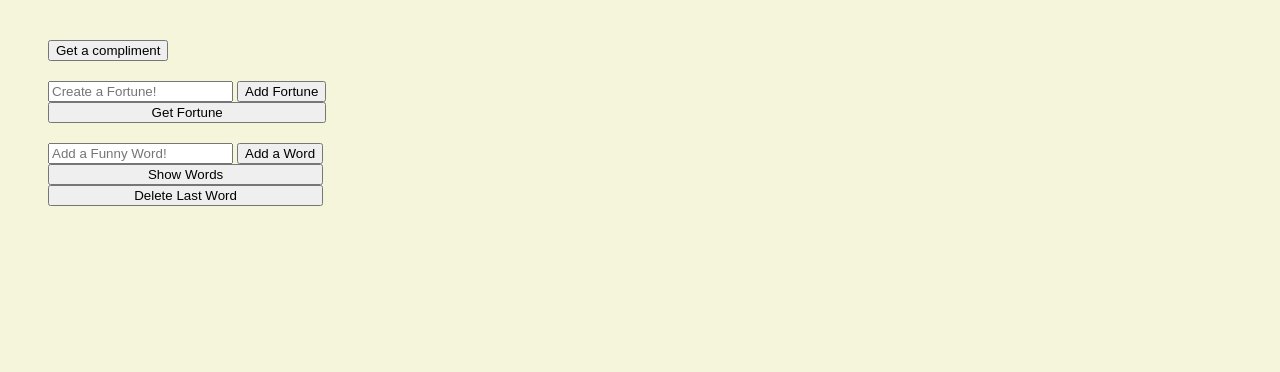
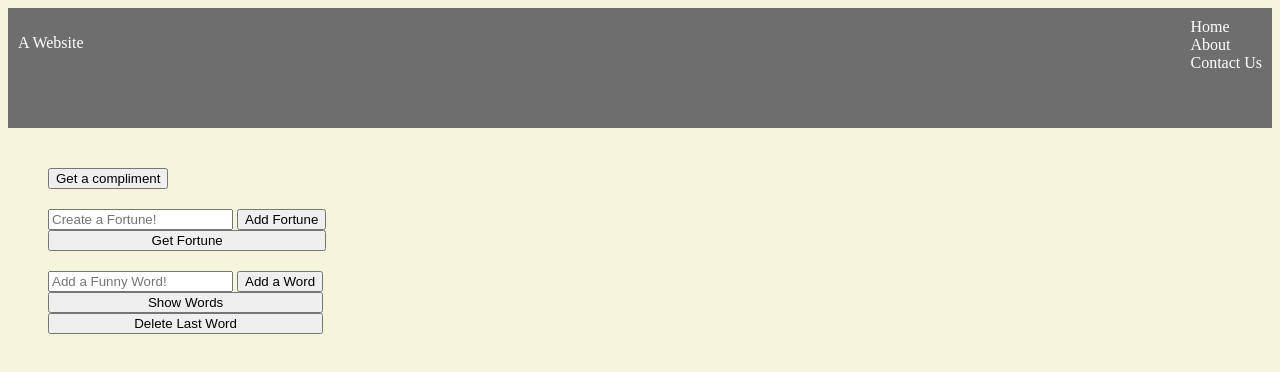
Before and after one commit to brunoJorquera/assessment-rework, a website: page client/index.html in a window 1280 px wide. Drawn offline with nearby package versions, Linux system fonts and the light colour scheme.

Commit message:
Hope this helps

```diff
--- a/client/index.css
+++ b/client/index.css
@@ -1,5 +1,14 @@
 .container{
     background-color: beige;
+}
+
+#nav-bar{
+    padding: 10px;
+    height:100px;
+    background:rgb(110, 110, 110);
+    display: flex;
+    justify-content: space-between;
+    color: White;
 }
 
 .btns{
--- a/client/index.html
+++ b/client/index.html
@@ -5,6 +5,17 @@
     <link rel="stylesheet" href="index.css" />
   </head>
   <body class="container">
+    <header id="nav-bar">
+      <div id="logo">
+        <div id="logo-img"></div>
+        <p class="title">A Website</p>
+      </div>
+      <div>
+        <nav>Home</nav>
+        <nav>About</nav>
+        <nav>Contact Us</nav>
+      </div>
+    </header>
     <section class="btns">
 
       <div id="compliment-div">
```
Also changed, not shown: 1 other file.
